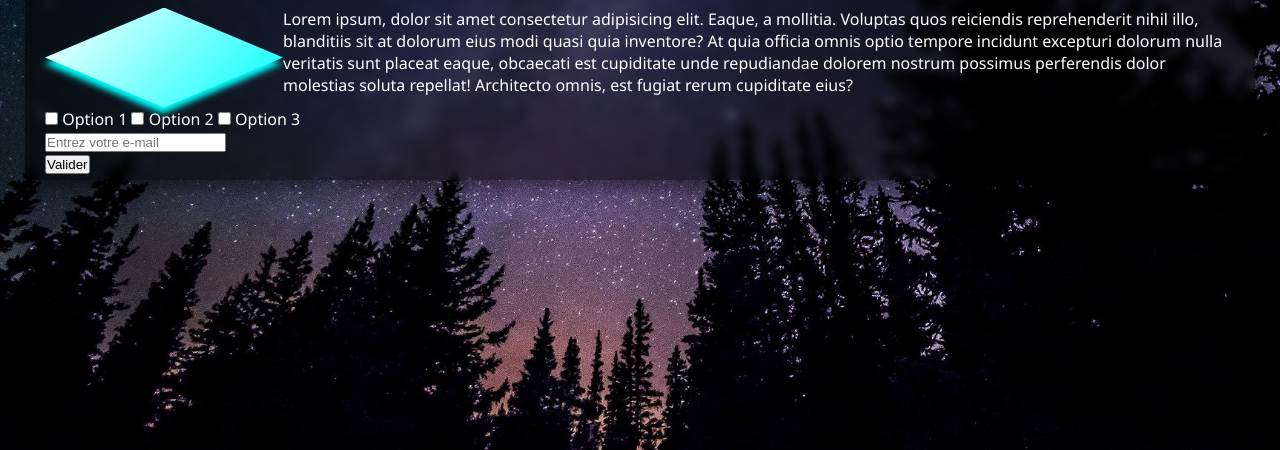
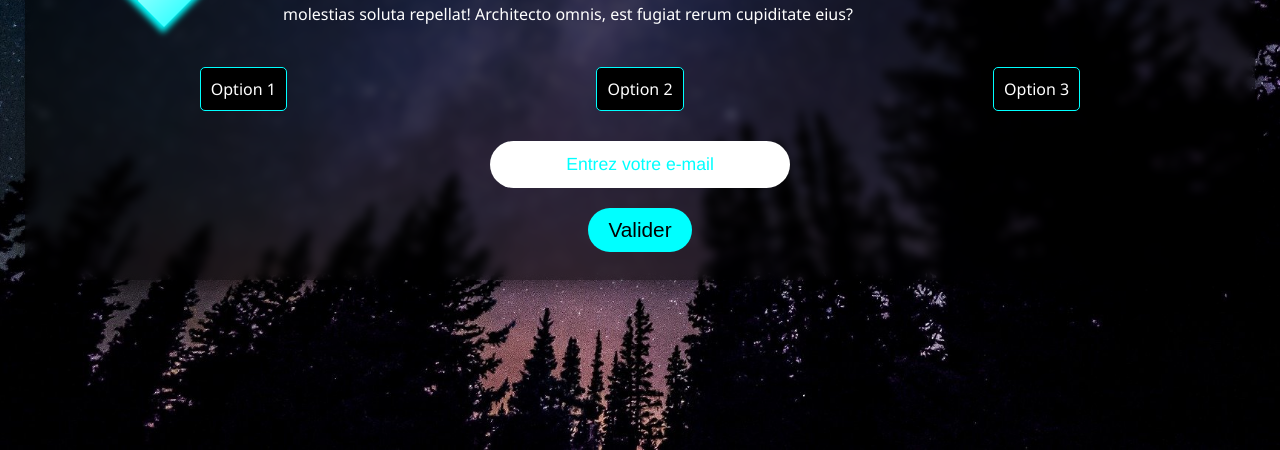
Before and after one commit to MoussaTS/Formation-Mastering-Front-End, a plain HTML site: page Cours CSS/Cours CSS partie 2/index.html in a window 1280 px wide. Shown: the part 350-800 px from the top of the page. Drawn offline with Linux system fonts and the light colour scheme.

Commit message:
ajout de la seconde partie du Cours CSS partie 2

```diff
--- a/Cours CSS/Cours CSS partie 2/index.html
+++ b/Cours CSS/Cours CSS partie 2/index.html
@@ -39,6 +39,7 @@
         <input type="text" placeholder="Entrez votre e-mail" />
       </div>
       <button>Valider</button>
+      <a href="https://www.google.com">Condition d'utilisation de vente</a>
     </div>
   </body>
 </html>
--- a/Cours CSS/Cours CSS partie 2/style.css
+++ b/Cours CSS/Cours CSS partie 2/style.css
@@ -1,26 +1,26 @@
-:root{
+:root {
   --color1: #ffff;
   --color2: cyan;
   --color3: black;
 }
 
-*{
+* {
   margin: 0;
   padding: 0;
   box-sizing: border-box;
 }
 
-body{
+body {
   background: url(./assets/bg.jpg) center/cover;
   height: 100vh;
-    font-family: 'Segoe UI', Tahoma, Geneva, Verdana, sans-serif;
+  font-family: "Segoe UI", Tahoma, Geneva, Verdana, sans-serif;
   color: var(--color1);
   display: flex;
   align-items: center;
   justify-content: center;
 }
 
-.card{
+.card {
   background: rgba(0, 0, 0, 0.575);
   width: calc(100% - 50px);
   padding: 20px 20px 6px;
@@ -29,7 +29,7 @@ body{
   backdrop-filter: blur(5px);
 }
 
-.card::before{
+.card::before {
   content: "\2730";
   position: absolute;
   top: 14px;
@@ -37,21 +37,143 @@ body{
   font-size: 2.4rem;
 }
 
-h1{
+h1 {
   margin-bottom: 24px;
 }
 
-.grid-container{
+.grid-container {
   display: grid;
   grid-template-columns: 20% 80%;
 }
 
-.polygon-container{
+.polygon-container {
   filter: drop-shadow(-1px 6px 3px var(--color2));
+  place-self: center;
 }
 
-.polygon{
+.polygon {
   clip-path: polygon(50% 0%, 100% 50%, 50% 100%, 0% 50%);
   background: linear-gradient(135deg, var(--color1) 0%, var(--color2) 100%);
   height: 100px;
+  width: 100px;
 }
+
+.polygon::after {
+  content: "Un texte";
+  position: absolute;
+  color: var(--color1);
+  background: var(--color3);
+  top: 50%;
+  left: 50%;
+  transform: translate(-50%, -50%) rotate(344deg);
+  width: 90%;
+  padding: 4px;
+  text-align: center;
+}
+
+p {
+  line-height: 25px;
+  margin: 20px 0;
+  display: -webkit-box;
+  -webkit-box-orient: vertical;
+  -webkit-line-clamp: 4;
+  overflow: hidden;
+  text-align: justify;
+}
+
+p::selection {
+  background: var(--color2);
+  color: var(--color3);
+}
+
+.checkbox-container {
+  display: flex;
+  justify-content: space-around;
+  margin: 20px 0 30px;
+}
+
+input[type="checkbox"] {
+  display: none;
+}
+
+input[type="checkbox"]:checked + label {
+  background: var(--color2);
+  color: var(--color3);
+  transform: scale(1.1);
+  filter: brightness(120%);
+}
+
+label {
+  cursor: pointer;
+  border: 1px solid var(--color2);
+  background: var(--color3);
+  padding: 10px;
+  border-radius: 5px;
+  transition: 0.2s;
+  user-select: none;
+}
+
+.e-mail {
+  text-align: center;
+  margin-bottom: 20px;
+}
+
+.e-mail input {
+  padding: 10px;
+  border-radius: 150px;
+  border: 3px solid transparent;
+  text-align: center;
+  transition: 0.3s;
+  font-size: 1.1rem;
+  color: var(--color2);
+  min-width: 180px;
+  width: 35%;
+  max-width: 300px;
+}
+
+input[type="text"]:focus {
+  transform: scale(1.1);
+  border: 3px solid var(--color2);
+  background: transparent;
+}
+
+input[type="text"]::placeholder {
+  color: var(--color2);
+  font-family: 'Franklin Gothic Medium', 'Arial Narrow', Arial, sans-serif;
+}
+
+button{
+  margin: 0 auto;
+  padding: 10px 20px;
+  border-radius: 150px;
+  font-size: 1.3rem;
+  border: none;
+  cursor: pointer;
+  background: var(--color2);
+  display: block;
+  transition: 0.2s;
+}
+
+button:hover{
+  transform: scale(1.1);
+}
+
+button:hover + a,
+a:hover{
+  opacity: 1;
+  transform: translateY(0);
+}
+
+a{
+  color: var(--color2);
+  text-decoration: none;
+  text-align: center;
+  display: block;
+  opacity: 0;
+  transform: translateY(20px);
+  transition: 0.3s;
+}
+
+a:visited{
+  color: var(--color2);
+}
```
Also changed, not shown: Cours CSS/Cours CSS partie 1/bg.jpg (renamed from Cours CSS/Cours CSS/bg.jpg), Cours CSS/Cours CSS partie 1/index.html (renamed from Cours CSS/Cours CSS/index.html), Cours CSS/Cours CSS partie 1/logo.png (renamed from Cours CSS/Cours CSS/logo.png), Cours CSS/Cours CSS partie 1/style.css (renamed from Cours CSS/Cours CSS/style.css). Lines whose indentation alone changed are shown as unchanged.
